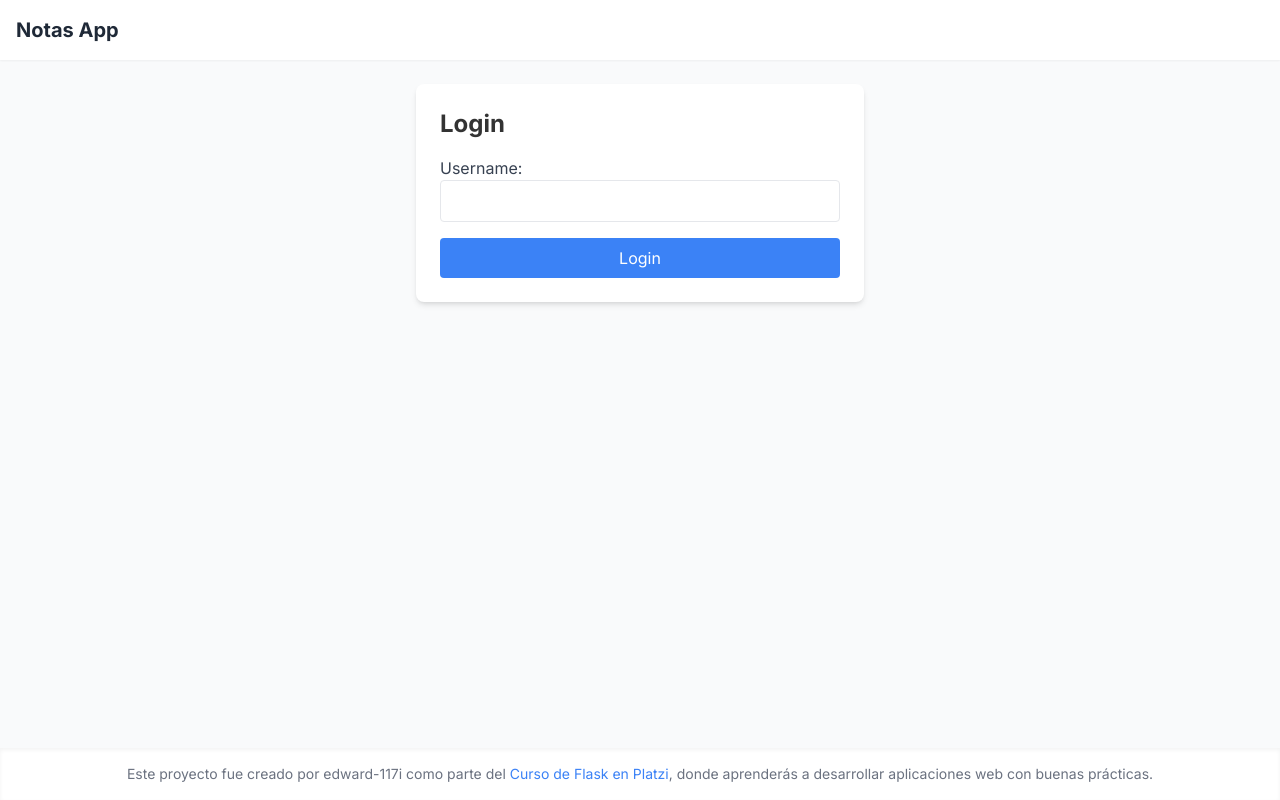
After one commit to Edward117i/notes_app, a Flask app: page /login in a window 1280 px wide. The commit adds this page. Run offline with Flask 3, Linux system fonts and the light colour scheme; some libraries are stand-ins or nearby versions.

Commit message:
Implement user authentication: add login and logout routes, create login template, and update base template for session management

```diff
--- a/app.py
+++ b/app.py
@@ -2,6 +2,7 @@ from flask import Flask, request
 from config import Config
 from models import db
 from notes.routes import notes_bp
+from auth.routes import auth_bd
 
 app = Flask(__name__)
 app.config.from_object(Config)
@@ -9,6 +10,8 @@ db.init_app(app)
 
 # Registrar el Blueprint
 app.register_blueprint(notes_bp)
+app.register_blueprint(auth_bd)
+
 
 
 @app.route("/acerca-de")
--- /dev/null
+++ b/auth/routes.py
@@ -0,0 +1,22 @@
+from flask import Blueprint, render_template, request, redirect, url_for, flash, session
+
+auth_bd = Blueprint("auth", __name__)
+
+@auth_bd.route("/login", methods=["GET", "POST"])
+def login():
+    if request.method == "POST":
+        # Aquí iría la lógica de autenticación
+        username = request.form["username"]
+        # Aquí iría la verificación de credenciales
+        if username == "admin":  # Esto es solo un ejemplo, no uses esto en producción
+            session["user"] = username
+            return redirect(url_for("notes.home"))
+        else:
+            flash("Usuario no permitido", "error")
+    return render_template("login.html")
+
+@auth_bd.route("/logout")
+def logout():
+    session.pop("user", None)
+    flash("Has cerrado sesión", "success")
+    return redirect(url_for("auth.login"))
--- a/templates/base.html
+++ b/templates/base.html
@@ -22,10 +22,16 @@
     <nav class="sticky top-0 z-50 bg-white shadow-sm py-4">
         <div class="container mx-auto flex justify-between items-center px-4">
             <a href="{{ url_for('notes.home') }}" class="text-xl font-bold text-gray-800">Notas App</a>
-            {% if request.endpoint not in ['notes.create_note', 'notes.edit_note'] %}
-            <a href="{{ url_for('notes.create_note') }}"
-                class="px-4 py-2 bg-blue-500 text-white rounded hover:bg-blue-600">Crear Nota</a>
-            {% endif %}
+            <div class="flex items-center space-x-3">
+                {% if request.endpoint not in ['notes.create_note', 'notes.edit_note', 'auth.login'] %}
+                <a href="{{ url_for('notes.create_note') }}"
+                    class="px-4 py-2 bg-blue-500 text-white rounded hover:bg-blue-600 transition">Crear Nota</a>
+                {% endif %}
+                {% if session.get('user') %}
+                <a href="{{ url_for('auth.logout') }}"
+                    class="px-4 py-2 bg-red-500 text-white rounded hover:bg-red-600 transition">Cerrar Sesión</a>
+                {% endif %}
+            </div>
         </div>
     </nav>
 
--- /dev/null
+++ b/templates/login.html
@@ -0,0 +1,16 @@
+{% extends "base.html" %}
+
+{% block title %}Login{% endblock %}
+
+{% block content %}
+<div class="max-w-md mx-auto bg-white shadow-md rounded-lg p-6">
+    <h1 class="text-2xl font-bold mb-4">Login</h1>
+    <form method="POST" class="space-y-4">
+        <div>
+            <label for="username" class="block text-gray-700">Username:</label>
+            <input type="text" name="username" id="username" required class="w-full p-2 border rounded">
+        </div>
+        <button type="submit" class="w-full px-4 py-2 bg-blue-500 text-white rounded">Login</button>
+    </form>
+</div>
+{% endblock %}
```
Also changed, not shown: notes.sqlite.
